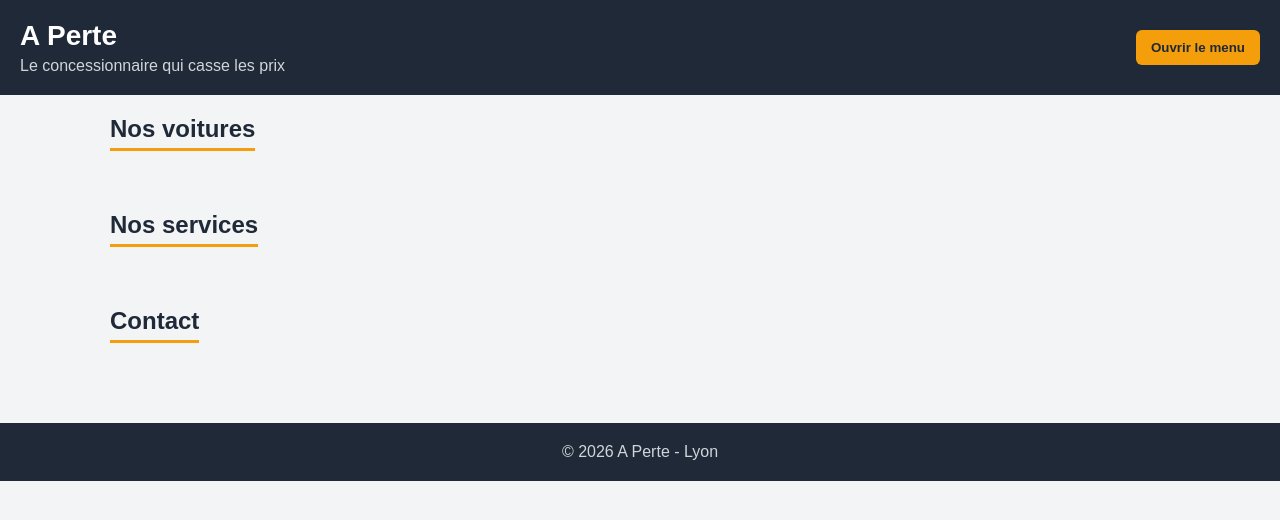
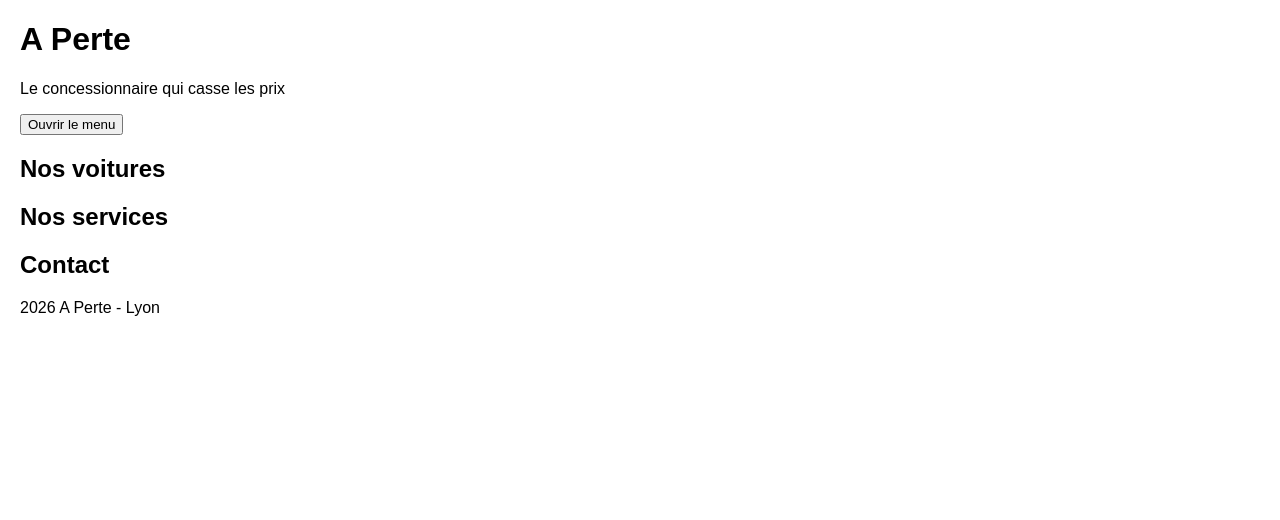
Before and after one commit to ynov-x-anthony/A-perte, a React (Vite) app in the folder app-react/: page / in a window 1280 px wide. Shown: the top 520 px of the page. Built offline with nearby package versions, Linux system fonts and the light colour scheme.

Commit message:
ajustement css

```diff
--- a/app-react/src/App.css
+++ /dev/null
@@ -1,68 +0,0 @@
-.header {
-  background: #1f2937;
-  color: white;
-  padding: 20px;
-  display: flex;
-  flex-wrap: wrap;
-  align-items: center;
-  justify-content: space-between;
-  gap: 15px;
-}
-
-.header h1 {
-  margin: 0;
-  font-size: 28px;
-}
-
-.header p {
-  margin: 5px 0 0;
-  color: #d1d5db;
-}
-
-.header button {
-  background: #f59e0b;
-  color: #1f2937;
-  border: none;
-  padding: 10px 15px;
-  border-radius: 6px;
-  cursor: pointer;
-  font-weight: bold;
-}
-
-.header nav {
-  width: 100%;
-  display: flex;
-  gap: 20px;
-}
-
-.header a {
-  color: white;
-  text-decoration: none;
-}
-
-.header a:hover {
-  color: #f59e0b;
-}
-
-main {
-  max-width: 1100px;
-  margin: 0 auto;
-  padding: 20px;
-}
-
-section {
-  margin-bottom: 40px;
-}
-
-section h2 {
-  border-bottom: 3px solid #f59e0b;
-  display: inline-block;
-  padding-bottom: 5px;
-}
-
-footer {
-  background: #1f2937;
-  color: #d1d5db;
-  text-align: center;
-  padding: 20px;
-}
--- a/app-react/src/App.tsx
+++ b/app-react/src/App.tsx
@@ -1,5 +1,4 @@
 import Header from './components/Header'
-import './App.css'
 
 function App() {
   return (
@@ -20,7 +19,7 @@ function App() {
           <h2>Contact</h2>
         </section>
       </main>
-      <footer>© 2026 A Perte - Lyon</footer>
+      <footer>2026 A Perte - Lyon</footer>
     </>
   )
 }
--- a/app-react/src/components/Header.tsx
+++ b/app-react/src/components/Header.tsx
@@ -10,7 +10,7 @@ function Header({ nom, slogan, liens }: HeaderProps) {
   const [menuOuvert, setMenuOuvert] = useState(false)
 
   return (
-    <header className="header">
+    <header>
       <div>
         <h1>{nom}</h1>
         <p>{slogan}</p>
--- a/app-react/src/index.css
+++ b/app-react/src/index.css
@@ -1,20 +1,4 @@
-* {
-  box-sizing: border-box;
+body {
+  font-family: Arial, sans-serif;
+  margin: 20px;
 }
-
-body {
-  margin: 0;
-  font-family: Arial, Helvetica, sans-serif;
-  background: #f3f4f6;
-  color: #1f2937;
-}
-
-h1,
-h2,
-h3 {
-  margin-top: 0;
-}
-
-button {
-  font-family: inherit;
-}
```
